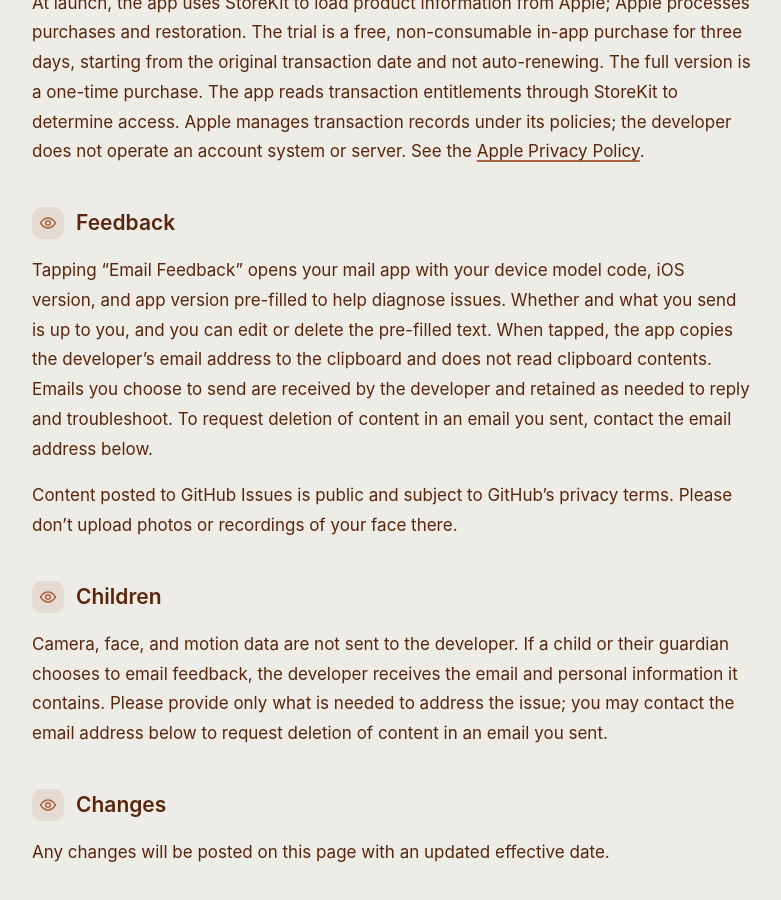
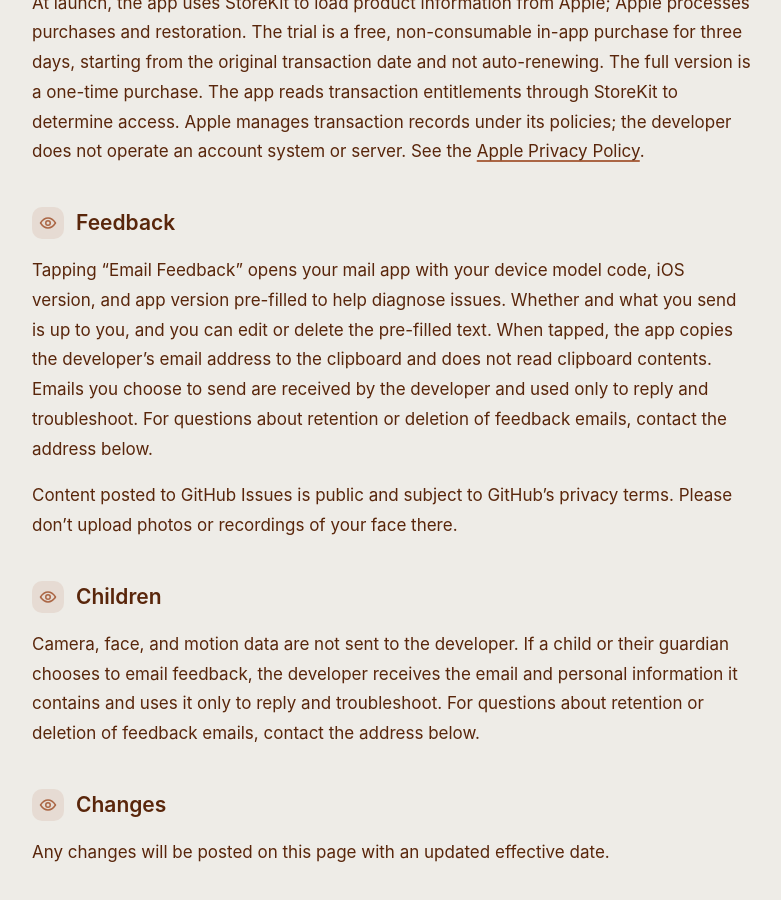
Before and after one commit to guxi11/dingmujing, a Jekyll site: the page built from PRIVACY.md, in a window 1280 px wide and 900 px high, scrolled down 4990 px. Shown: the whole window, without its empty margins (248-1029 px from the left). Built offline with Jekyll 4.4.1, drawn with Linux system fonts in a browser that asks for light colours; our own code applies the rules of GitHub Pages for plain Markdown files; some of the changed text lies outside the part shown.

Commit message:
fix: avoid unverified support-email retention claims

```diff
--- a/PRIVACY.md
+++ b/PRIVACY.md
@@ -103,13 +103,13 @@ At launch, the app uses StoreKit to load product information from Apple; Apple p
 
 ## Feedback
 
-Tapping "Email Feedback" opens your mail app with your device model code, iOS version, and app version pre-filled to help diagnose issues. Whether and what you send is up to you, and you can edit or delete the pre-filled text. When tapped, the app copies the developer's email address to the clipboard and does not read clipboard contents. Emails you choose to send are received by the developer and retained as needed to reply and troubleshoot. To request deletion of content in an email you sent, contact the email address below.
+Tapping "Email Feedback" opens your mail app with your device model code, iOS version, and app version pre-filled to help diagnose issues. Whether and what you send is up to you, and you can edit or delete the pre-filled text. When tapped, the app copies the developer's email address to the clipboard and does not read clipboard contents. Emails you choose to send are received by the developer and used only to reply and troubleshoot. For questions about retention or deletion of feedback emails, contact the address below.
 
 Content posted to GitHub Issues is public and subject to GitHub's privacy terms. Please don't upload photos or recordings of your face there.
 
 ## Children
 
-Camera, face, and motion data are not sent to the developer. If a child or their guardian chooses to email feedback, the developer receives the email and personal information it contains. Please provide only what is needed to address the issue; you may contact the email address below to request deletion of content in an email you sent.
+Camera, face, and motion data are not sent to the developer. If a child or their guardian chooses to email feedback, the developer receives the email and personal information it contains and uses it only to reply and troubleshoot. For questions about retention or deletion of feedback emails, contact the address below.
 
 ## Changes
 
```
Also changed, not shown: other parts of PRIVACY.md (+2 -2 lines).
